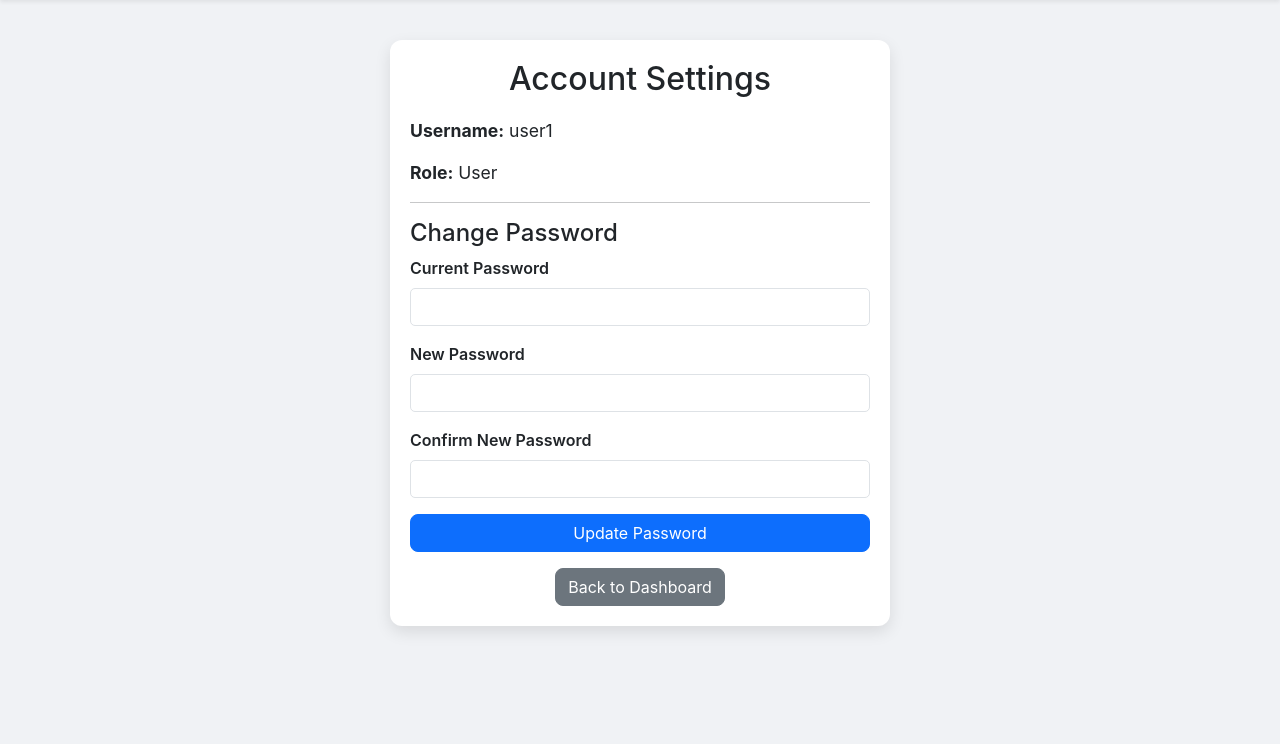
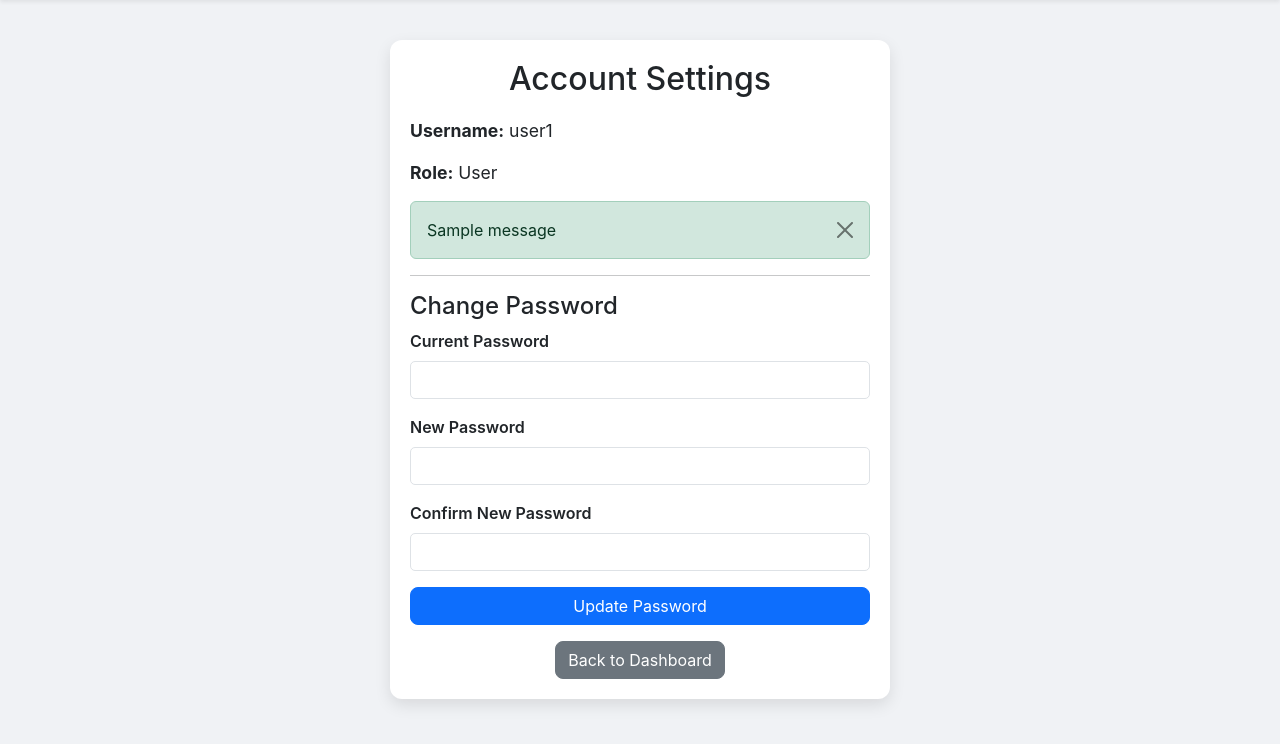
Before and after one commit to serwaa1627/SEDO, a Flask app: page /account_settings in a window 1280 px wide. Shown: the part 56-800 px from the top of the page. Run offline with Flask 3, Linux system fonts and the light colour scheme; a user stored in the database is signed in; one stand-in notice (Sample message) is shown; some libraries are stand-ins or nearby versions.

Commit message:
adding tokens to post requests & bug fix in account settings

```diff
--- a/templates/account_settings.html
+++ b/templates/account_settings.html
@@ -20,6 +20,16 @@
             <strong>Role:</strong> {{ user.role.capitalize() }}
         </div>
 
+        {% with messages = get_flashed_messages(with_categories=True) %}
+        {% if messages %}
+          {% for category, message in messages %}
+            <div class="alert alert-{{ category }} alert-dismissible fade show" role="alert">
+              {{ message }}
+              <button type="button" class="btn-close" data-bs-dismiss="alert" aria-label="Close"></button>
+            </div>
+          {% endfor %}
+        {% endif %}
+        {% endwith %}
         <hr>
         <h4>Change Password</h4>
         <form method="POST">
--- a/templates/dashboard.html
+++ b/templates/dashboard.html
@@ -94,6 +94,7 @@
                   <a href="{{ url_for('view_ticket', ticket_id=ticket.id) }}" class="btn btn-info btn-sm">View</a>
                   <a href="{{ url_for('edit_ticket', ticket_id=ticket.id) }}" class="btn btn-sm btn-outline-secondary">Edit</a>
                   <form method="POST" action="{{ url_for('delete_ticket', ticket_id=ticket.id) }}" class="d-inline delete-form">
+                    <input type="hidden" name="csrf_token" value="{{ csrf_token() }}">
                     <button type="submit" class="btn btn-sm btn-outline-danger">Delete</button>
                   </form>
                 </td>
--- a/templates/edit_ticket.html
+++ b/templates/edit_ticket.html
@@ -13,6 +13,7 @@
         <h2>Edit Ticket</h2>
 
         <form method="POST">
+            <input type="hidden" name="csrf_token" value="{{ csrf_token() }}">
             <div class="mb-3">
                 <label class="form-label">Title</label>
                 <input type="text" name="title" class="form-control" value="{{ ticket.title }}" required>
--- a/templates/new_ticket.html
+++ b/templates/new_ticket.html
@@ -13,6 +13,7 @@
     <div class="container page-card">
         <h2 class="text-center">Create New Ticket</h2>
         <form method="POST" enctype="multipart/form-data">
+            <input type="hidden" name="csrf_token" value="{{ csrf_token() }}">
             <div class="mb-3">
                 <label for="title" class="form-label">Title</label>
                 <input type="text" name="title" class="form-control" required>
```
